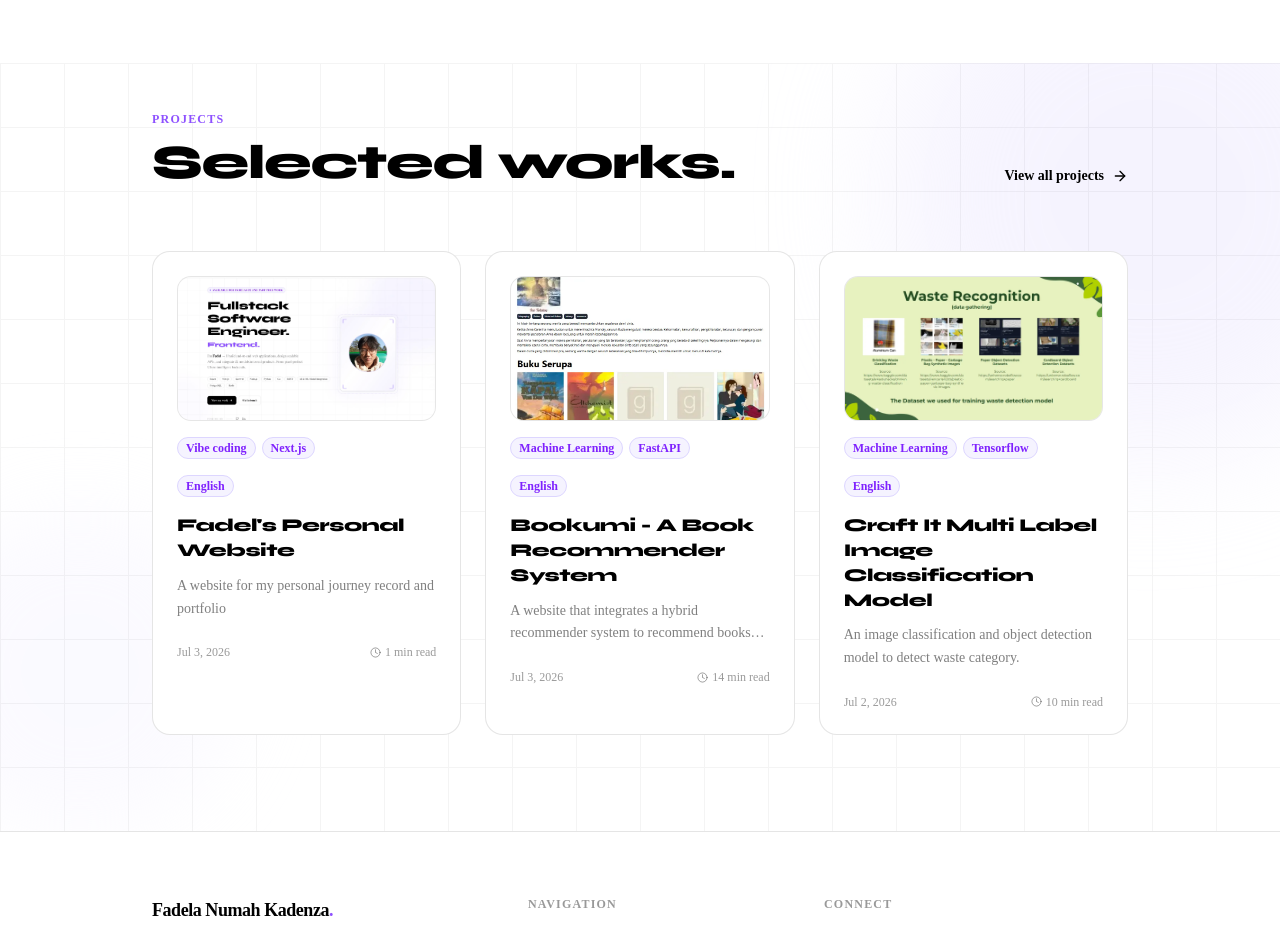
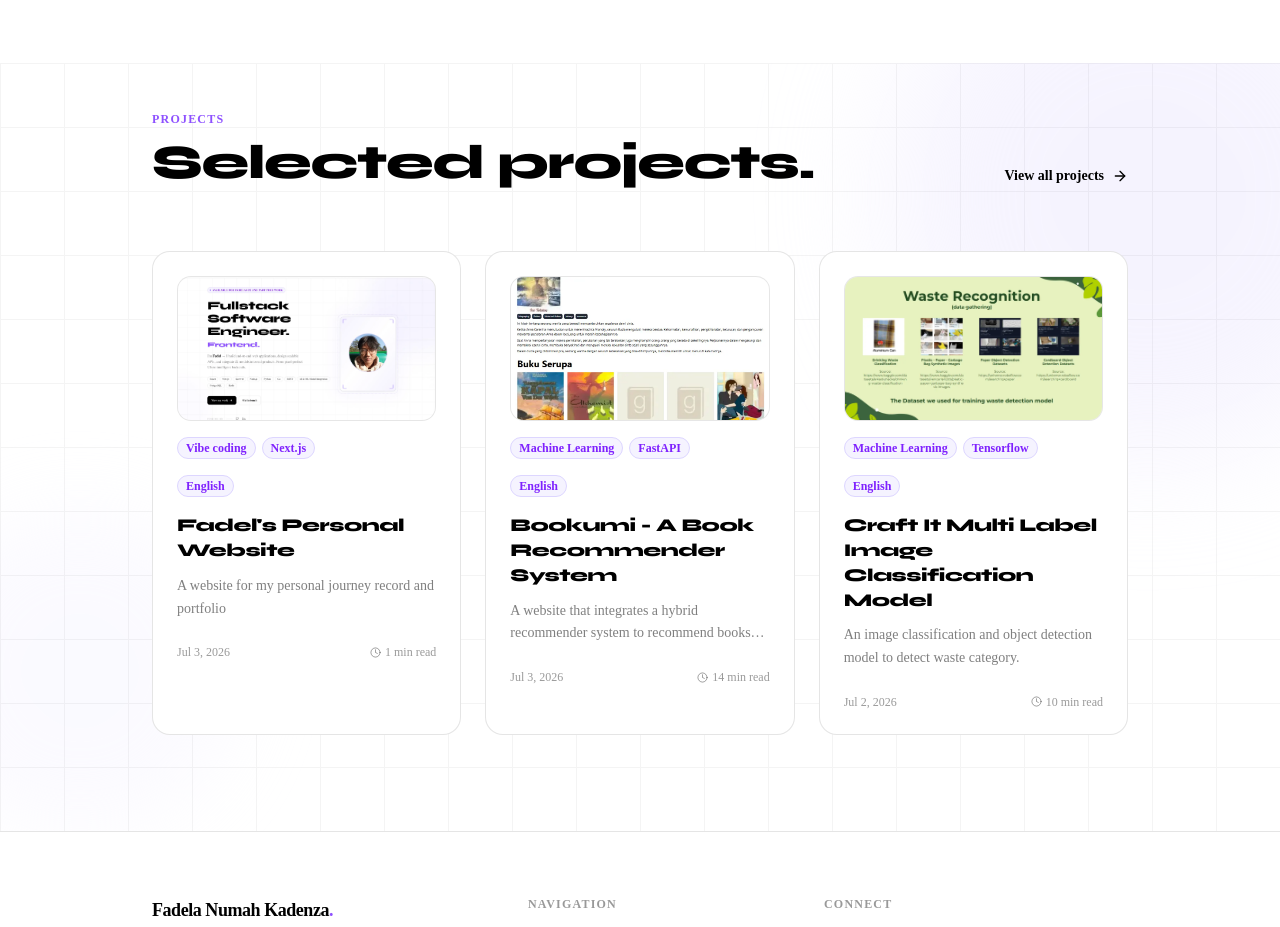
Before and after one commit to FadelYang/fadel.dev, a Next.js app: page / in a window 1280 px wide. Shown: the part 2820-3747 px from the top of the page. Built offline with nearby package versions, Linux system fonts and the light colour scheme.

Commit message:
feat(homepage): change wording in project section

```diff
--- a/app/(homepage)/projects.tsx
+++ b/app/(homepage)/projects.tsx
@@ -58,9 +58,8 @@ export default function Projects({ projects }: ProjectsProps) {
         {/* Section Header */}
         <div className="flex flex-col md:flex-row md:items-end md:justify-between mb-16 gap-4">
           <div
-            className={`transition-all duration-700 ${
-              visible ? 'opacity-100 translate-y-0' : 'opacity-0 translate-y-4'
-            }`}
+            className={`transition-all duration-700 ${visible ? 'opacity-100 translate-y-0' : 'opacity-0 translate-y-4'
+              }`}
           >
             <span className="text-xs font-semibold uppercase tracking-widest text-violet-500 mb-3 block">
               Projects
@@ -69,14 +68,13 @@ export default function Projects({ projects }: ProjectsProps) {
               className="text-4xl md:text-5xl font-black text-black tracking-tight"
               style={{ fontFamily: "'Syne', sans-serif" }}
             >
-              Selected works.
+              Selected projects.
             </h2>
           </div>
 
           <div
-            className={`transition-all duration-700 delay-100 ${
-              visible ? 'opacity-100 translate-y-0' : 'opacity-0 translate-y-4'
-            }`}
+            className={`transition-all duration-700 delay-100 ${visible ? 'opacity-100 translate-y-0' : 'opacity-0 translate-y-4'
+              }`}
           >
             <Link
               href="/projects"
```
